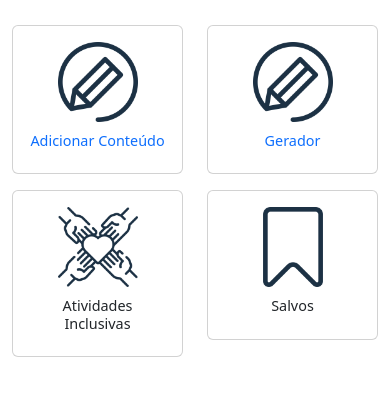
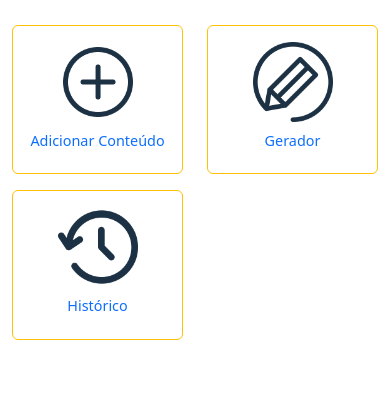
Before and after one commit to IsaCairac/Grupo5_Skrive, a Flask app: page /dash in a window 390 px wide. Shown: the part 114-510 px from the top of the page. Run offline with Flask 3, Linux system fonts and the light colour scheme; some libraries are stand-ins or nearby versions; some web fonts are replaced.

Commit message:
commit 3
Co-authored-by: kafls <kafls@users.noreply.github.com>

```diff
--- a/config.py
+++ b/config.py
@@ -3,7 +3,7 @@ TESTE = True
 if TESTE:
     DB_HOST = "localhost"
     DB_USER = "root"
-    DB_PASSWORD = "4717"
+    DB_PASSWORD = "senai"
     DB_NAME = "skrive"
 
 SECRET_KEY = "skrive"
--- a/templates/dash.html
+++ b/templates/dash.html
@@ -21,12 +21,12 @@
 
         <div class="row mb-4">
           <!-- Card Adicionar Conteúdo -->
-          <div class="col-lg-3 col-md-6 col-sm-6 col-6">
-            <div class="card mb-3">
+          <div class="col-lg-3 col-md-6 col-sm-6 col-6  ">
+            <div class="card mb-3 border border-warning">
               <a href="/gerador" class="text-decoration-none">
                 <div class="card-body">
-                  <img src="/static/img/dash/Gerar.png" class="card-img-top" alt="Adicionar Conteúdo">
-                  <h5 class="card-title">Adicionar Conteúdo</h5>
+                  <img src="/static/img/dash/conteudo.png" class="card-img-top" alt="Adicionar Conteúdo">
+                  <h5 class="card-title text-decoration-none">Adicionar Conteúdo</h5>
                 </div>
               </a>
             </div>
@@ -34,10 +34,10 @@
 
           <!-- Card Gerador -->
           <div class="col-lg-3 col-md-6 col-sm-6 col-6">
-            <div class="card mb-3">
+            <div class="card mb-3 border border-warning">
               <a href="/criar_atividade" class="text-decoration-none">
                 <div class="card-body">
-                  <img src="/static/img/dash/Gerar.png" class="card-img-top" alt="Gerador">
+                  <img src="/static/img/dash/Gerar.png" class="card-img-top" alt="Gerador icone">
                   <h5 class="card-title">Gerador</h5>
                 </div>
               </a>
@@ -46,23 +46,16 @@
 
           <!-- Card Atividades Inclusivas -->
           <div class="col-lg-3 col-md-6 col-sm-6 col-6">
-            <div class="card mb-3">
-              <div class="card-body">
-                <img src="/static/img/dash/inclusao.png" class="card-img-top" alt="Atividades Inclusivas">
-                <h5 class="card-title">Atividades Inclusivas</h5>
-              </div>
+            <div class="card mb-3 border border-warning">
+              <a href="/historico" class="text-decoration-none">
+                <div class="card-body">
+                  <img src="/static/img/dash/historico.png" class="card-img-top" alt="historico icone">
+                  <h5 class="card-title">Histórico</h5>
+                </div>
+              </a>
             </div>
           </div>
 
-          <!-- Card Salvos -->
-          <div class="col-lg-3 col-md-6 col-sm-6 col-6">
-            <div class="card mb-3">
-              <div class="card-body">
-                <img src="/static/img/dash/salvar.png" class="card-img-top" alt="Salvos">
-                <h5 class="card-title">Salvos</h5>
-              </div>
-            </div>
-          </div>
         </div>
       </div>
 
--- a/templates/gerador.html
+++ b/templates/gerador.html
@@ -35,13 +35,14 @@
 
                             <!-- Ícone inferior -->
                             <i class="fa-solid fa-quote-right fa-rotate-180 fa-lg" style="color: #D0021B; display: flex; justify-content: end;"></i>
-                        </form>
+
                     </div>
                 </div>
                 <div class="d-flex justify-content-end gap-2 mt-2">
                     <button type="submit" class="btn btn-dark text-light mb-3 border border-rounded-3 ">Salvar Texto</button>
                     <!-- Botão removido -->
                 </div>
+            </form>
             </div>
         </div>
 
--- a/templates/header_log.html
+++ b/templates/header_log.html
@@ -82,17 +82,15 @@
       <a href="/dash" class="nav-link {% if active_page == 'home' %}active{% endif %}">HOME</a>
     </li>
     <li class="nav-item">
+      <a href="/gerador" class="nav-link {% if active_page == 'salvos' %}active{% endif %}">CONTEÚDO</a>
+    </li>
+    <li class="nav-item">
       <a href="/criar_atividade" class="nav-link {% if active_page == 'gerador' %}active{% endif %}">GERADOR</a>
     </li>
     <li class="nav-item">
       <a href="/historico" class="nav-link {% if active_page == 'historico' %}active{% endif %}">HISTÓRICO</a>
     </li>
-    <li class="nav-item">
-      <a href="/salvos" class="nav-link {% if active_page == 'salvos' %}active{% endif %}">SALVOS</a>
-    </li>
-    <li class="nav-item">
-      <a href="/skrive" class="nav-link {% if active_page == 'skrive' %}active{% endif %}">SKRIVE</a>
-    </li>
+
   </ul>
 </nav>
 
```
Also changed, not shown: static/img/dash/conteudo.png (added), static/img/dash/historico.png (added).
